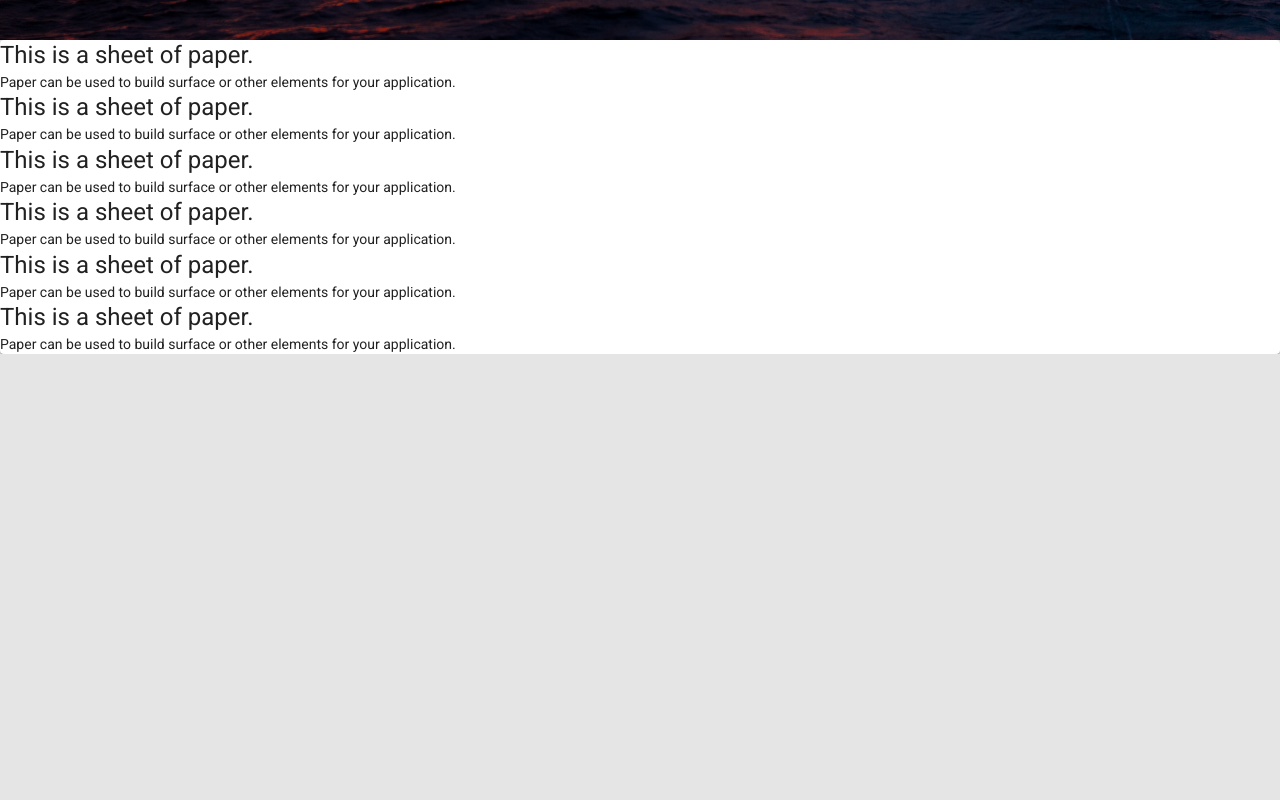
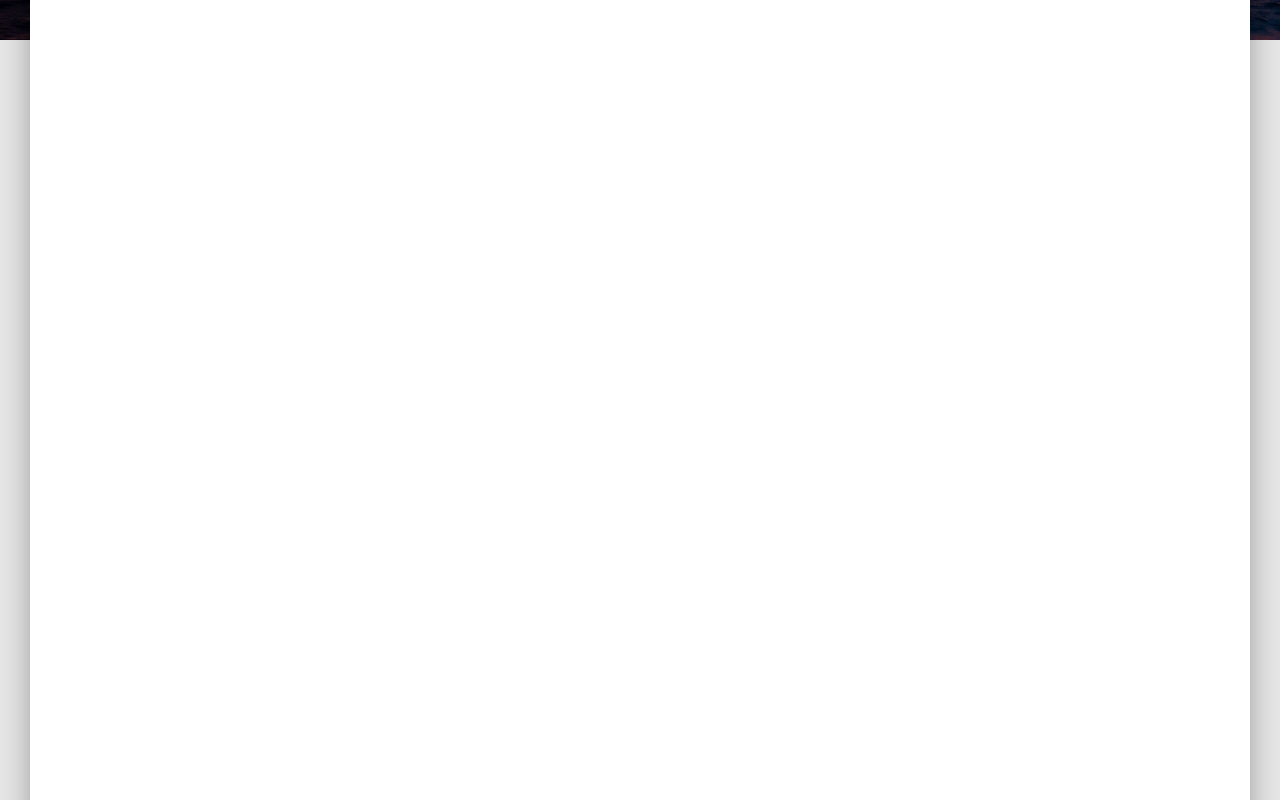
Before and after one commit to kjonathante/my-portfolio, a React (Create React App) app: page / in a window 1280 px wide. Shown: the part 680-1480 px from the top of the page. Before the commit the page ends 1034 px from the top, so only its background shows below. Built offline with nearby package versions, Linux system fonts and the light colour scheme.

Commit message:
Create Main component. Remove logo.svg and App.css

```diff
--- a/src/App.css
+++ /dev/null
@@ -1,32 +0,0 @@
-.App {
-  text-align: center;
-}
-
-.App-logo {
-  animation: App-logo-spin infinite 20s linear;
-  height: 40vmin;
-}
-
-.App-header {
-  background-color: #282c34;
-  min-height: 100vh;
-  display: flex;
-  flex-direction: column;
-  align-items: center;
-  justify-content: center;
-  font-size: calc(10px + 2vmin);
-  color: white;
-}
-
-.App-link {
-  color: #61dafb;
-}
-
-@keyframes App-logo-spin {
-  from {
-    transform: rotate(0deg);
-  }
-  to {
-    transform: rotate(360deg);
-  }
-}
--- a/src/App.js
+++ b/src/App.js
@@ -1,11 +1,8 @@
 import React, { Component } from "react";
-import logo from "./logo.svg";
-import "./App.css";
 
 import Parallax from "./components/Parallax/Parallax";
 import Container from "./components/Container";
-import Paper from "@material-ui/core/Paper";
-import Typography from "@material-ui/core/Typography";
+import Main from "./components/Main/Main";
 
 class App extends Component {
   render() {
@@ -16,50 +13,25 @@ class App extends Component {
             <h1>Kit Jonathan Te</h1>
           </Container>
         </Parallax>
-        <Paper style={{zIndex: 3}} elevation={1}>
-          <Typography variant="h5" component="h3">
-            This is a sheet of paper.
-          </Typography>
-          <Typography component="p">
-            Paper can be used to build surface or other elements for your
-            application.
-          </Typography>
-          <Typography variant="h5" component="h3">
-            This is a sheet of paper.
-          </Typography>
-          <Typography component="p">
-            Paper can be used to build surface or other elements for your
-            application.
-          </Typography>
-          <Typography variant="h5" component="h3">
-            This is a sheet of paper.
-          </Typography>
-          <Typography component="p">
-            Paper can be used to build surface or other elements for your
-            application.
-          </Typography>
-          <Typography variant="h5" component="h3">
-            This is a sheet of paper.
-          </Typography>
-          <Typography component="p">
-            Paper can be used to build surface or other elements for your
-            application.
-          </Typography>
-          <Typography variant="h5" component="h3">
-            This is a sheet of paper.
-          </Typography>
-          <Typography component="p">
-            Paper can be used to build surface or other elements for your
-            application.
-          </Typography>
-          <Typography variant="h5" component="h3">
-            This is a sheet of paper.
-          </Typography>
-          <Typography component="p">
-            Paper can be used to build surface or other elements for your
-            application.
-          </Typography>
-        </Paper>
+        <Main>
+          <Container>
+            <h1>Testing</h1>
+            <h1>Testing</h1>
+            <h1>Testing</h1>
+            <h1>Testing</h1>
+            <h1>Testing</h1>
+            <h1>Testing</h1>
+            <h1>Testing</h1>
+            <h1>Testing</h1>
+            <h1>Testing</h1>
+            <h1>Testing</h1>
+            <h1>Testing</h1>
+            <h1>Testing</h1>
+            <h1>Testing</h1>
+            <h1>Testing</h1>
+            <h1>Testing</h1>
+          </Container>
+        </Main>
       </div>
     );
   }
--- /dev/null
+++ b/src/components/Main/Main.js
@@ -0,0 +1,34 @@
+import React from "react";
+import PropTypes from "prop-types";
+import classNames from "classnames";
+import withStyles from "@material-ui/core/styles/withStyles";
+
+const style = {
+  main: {
+    background: "#FFFFFF",
+    position: "relative",
+    zIndex: "3"
+  },
+  mainRaised: {
+    margin: "-80px 30px 0px",
+    borderRadius: "6px",
+    boxShadow:
+      "0 16px 24px 2px rgba(0, 0, 0, 0.14), 0 6px 30px 5px rgba(0, 0, 0, 0.12), 0 8px 10px -5px rgba(0, 0, 0, 0.2)"
+  }
+}
+
+function Main(props) {
+  const { children, classes } = props;
+  return (
+    <div className={classNames(classes.main, classes.mainRaised)}>
+      {children}
+    </div>
+  );
+}
+
+Main.propTypes = {
+  classes: PropTypes.object.isRequired,
+  children: PropTypes.node,
+};
+
+export default withStyles(style)(Main);
```
Also changed, not shown: src/logo.svg (deleted).
